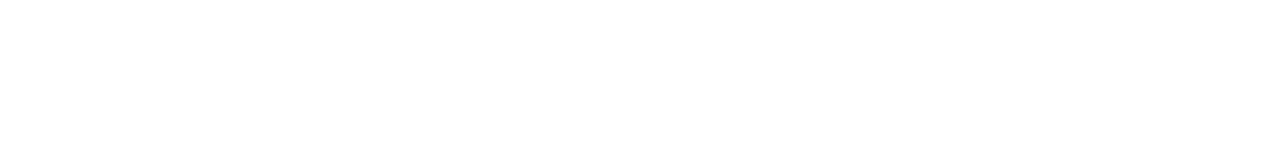
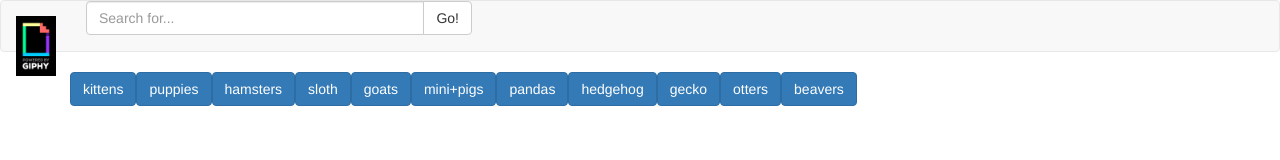
Before and after one commit to levicrouch/Giphy-API, a plain HTML site: page index.html in a window 1280 px wide. Drawn offline with nearby package versions, Linux system fonts and the light colour scheme.

Commit message:
app downloads a single image and places it into the document

```diff
--- a/assets/javascript/app.js
+++ b/assets/javascript/app.js
@@ -1,8 +1,74 @@
 // pseudo code
-// page loads with a few pre-defined buttons labelled with animal names and an input box
+
 // when a user clicks the predefined buttons, the page shows several pictures of the animal selected
-// user eneters a new animal into the search box and a new button is created and the newly searched for animal is displayed below
+// user enters a new animal into the search box, a new button is created
+// display 10 images
+// images are static until you click them to animate.
+// Click again to stop the animation
+// display rating for each image
 // use ajax to query the giphy API
 // use "document" to to listen for click events
 // use prevent default to prevent the submit button for behaving weird
-document.click();
+
+///////////////////////////////////////////////////////
+// objects and variables
+///////////////////////////////////////////////////////
+// giphy API key
+var apiKey = "q6hBQIsve5u8m6jAO8phsbX7SMEqcXDv";
+var buttonClass = ".button-landing";
+var arrDefaultButtons = ["kittens", "puppies", "hamsters", "sloth", "goats", "mini+pigs", "pandas", "hedgehog", "gecko", "otters", "beavers"];
+var maxNumberOfImages = 10;
+
+///////////////////////////////////////////////////////
+// functions
+///////////////////////////////////////////////////////
+
+function getImgData() {
+    // capture search data from button:
+    var query = $(this).attr("data-query");
+    console.log("query:", query);
+    // var queryURL = "http://api.giphy.com/v1/gifs/search?q=" + query + "&api_key=" + apiKey + "&limit=5";
+    var queryURL = "http://api.giphy.com/v1/gifs/search?q=" + query + "&api_key=" + apiKey + "&limit=" + maxNumberOfImages;
+    var xhr = $.get(queryURL);
+    xhr.done(function (data) {
+        console.log("success got data", data);
+        // grab url information of gif
+        imgURL = data.data[0].images.downsized.url;
+        console.log("imgURL:", imgURL);
+        // place image in html document
+        var img = $("<img>");
+        img.addClass("downloaded-images");
+        img.attr("src", imgURL);
+        $(buttonClass).append(img);
+    });
+
+}
+
+
+function renderButtons() {
+    // verify that we are in the button div
+    console.log("Start of renderButtons");
+    // Deleting the buttons prior to adding new movies
+    $(buttonClass).empty();
+    // page loads with a few pre-defined buttons labelled with animal names and an input box
+    // render the default buttons
+    // <button type="button" class="btn btn-primary">Primary</button>
+    for (i = 0; i < arrDefaultButtons.length; i++) {
+        var b = $("<button>");
+        b.addClass("btn btn-primary default-buttons");
+        // b.addClass("default-buttons");
+        b.attr("data-query", arrDefaultButtons[i]);
+        b.text(arrDefaultButtons[i]);
+        $(buttonClass).append(b);
+    }
+
+
+
+
+}
+// Function for displaying the movie info
+// Using $(document).on instead of $(".movie").on to add event listeners to dynamically generated elements
+$(document).on("click", ".default-buttons", getImgData);
+
+// Calling the renderButtons function to display the initial buttons
+renderButtons();
--- a/assets/style/style.css
+++ b/assets/style/style.css
@@ -0,0 +1,4 @@
+#brand {
+    height: 60px;
+    width: 40px;
+}
--- a/index.html
+++ b/index.html
@@ -1,12 +1,57 @@
 <!DOCTYPE html>
 <html lang="en">
+
 <head>
     <meta charset="UTF-8">
     <meta name="viewport" content="width=device-width, initial-scale=1.0">
     <meta http-equiv="X-UA-Compatible" content="ie=edge">
+    <!-- Adding bootstratp 3.3.7 CSS -->
+    <link rel="stylesheet" href="https://maxcdn.bootstrapcdn.com/bootstrap/3.3.7/css/bootstrap.min.css">
+    <!-- Adding jquery 3.2.1 reference -->
+    <script src="https://code.jquery.com/jquery-3.2.1.min.js" integrity="sha256-hwg4gsxgFZhOsEEamdOYGBf13FyQuiTwlAQgxVSNgt4="
+        crossorigin="anonymous"></script>
+    <link rel="stylesheet" href="assets/style/style.css">
     <title>Giphy-API</title>
 </head>
+
 <body>
+    <header>
+        <nav class="navbar navbar-default">
+            <div class="container-fluid">
+                <div class="navbar-header">
+                    <a class="navbar-brand" href="#">
+                        <img id="brand" alt="Giphy Logo" src="assets/images/giphy-powered-by-100px.gif">
+                    </a>
+                    <div class="col-sm-4">
+                            <div class="input-group">
+                                <input type="text" class="form-control" placeholder="Search for...">
+                                <span class="input-group-btn">
+                                    <button class="btn btn-default" type="button">Go!</button>
+                                </span>
+                            </div>
+                        </div>
+                </div>
+            </div>
+        </nav>
+    </header>
+    <div class="container">
+        <div class="row">
+            <div class="col-sm-12">
+                <div class="button-landing">
+                    <button type="button" class="btn btn-primary">Primary</button>
+                </div>
+            </div>
+        </div>
+        <div class="row">
 
+        </div>
+        <div class="row">
+            <div class="col-sm-12">
+                <div class="images"></div>
+            </div>
+        </div>
+    </div>
+<script src="assets/javascript/app.js"></script>
 </body>
+
 </html>
```
Also changed, not shown: assets/images/giphy-powered-by-100px.gif (added).
